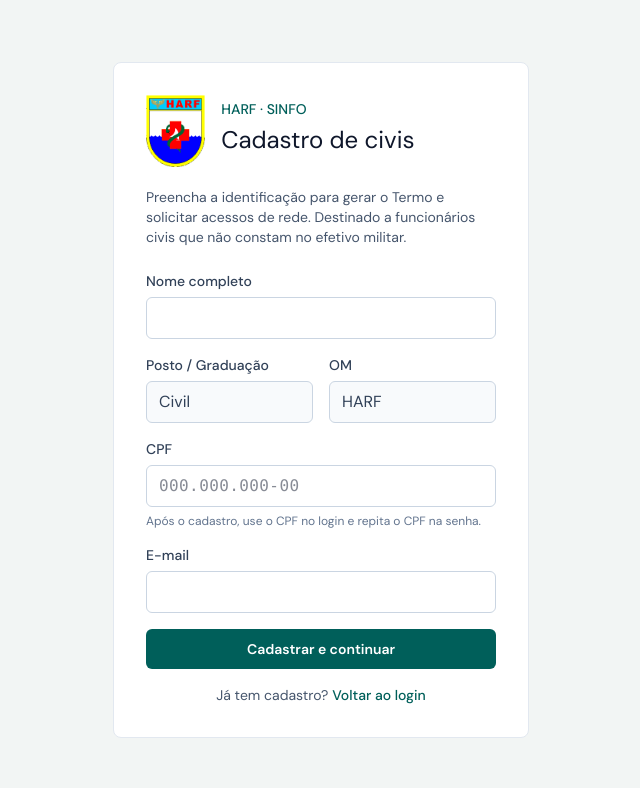
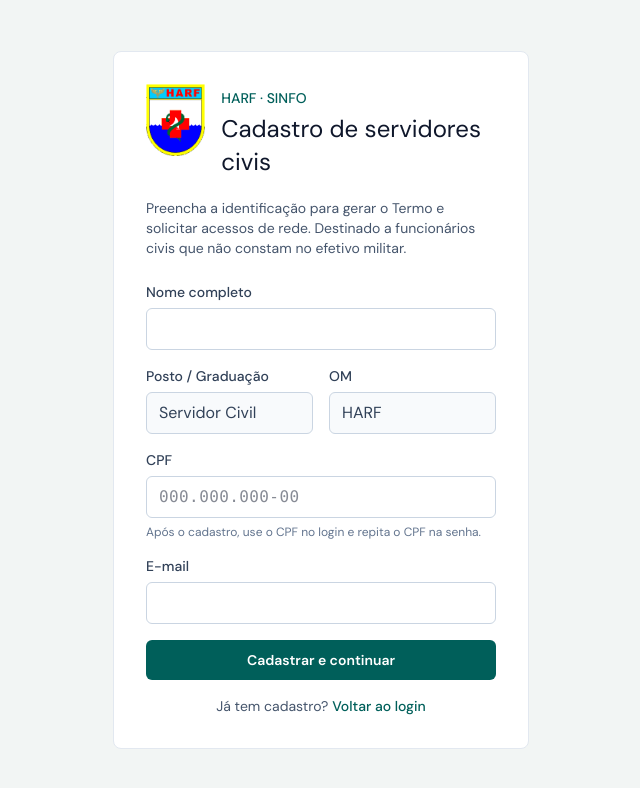
Before and after one commit to guiohashi1/recadastramento, a Next.js app: page /cadastro-civil in a window 1280 px wide. Shown: the top 788 px of the page, without its empty margins (319-959 px from the left). Built offline with nearby package versions, Linux system fonts and the light colour scheme; no server answers.

Commit message:
fix adjust civil label

```diff
--- a/src/app/cadastro-civil/page.tsx
+++ b/src/app/cadastro-civil/page.tsx
@@ -25,7 +25,7 @@ export default async function CadastroCivilPage() {
             <div className="min-w-0 pt-1">
               <p className="text-sm font-medium text-teal-800">HARF · SINFO</p>
               <h1 className="mt-1 font-serif text-2xl leading-snug text-slate-900">
-                Cadastro de civis
+                Cadastro de servidores civis
               </h1>
             </div>
           </div>
--- a/src/app/login/page.tsx
+++ b/src/app/login/page.tsx
@@ -47,7 +47,7 @@ export default async function LoginPage() {
           </div>
 
           <p className="mt-5 text-center text-sm text-slate-600">
-            Funcionário civil?{" "}
+            Servidor civil?{" "}
             <a
               href="/cadastro-civil"
               className="font-medium text-teal-800 hover:underline"
--- a/src/lib/civil.ts
+++ b/src/lib/civil.ts
@@ -1,3 +1,3 @@
 /** Valores fixos do cadastro civil (Termo de Responsabilidade). */
-export const CIVIL_POSTO_GRAD = "Civil";
+export const CIVIL_POSTO_GRAD = "Servidor Civil";
 export const CIVIL_OM = "HARF";
```
Also changed, not shown: 2 other files (tests, documents, lock files or other folders).
